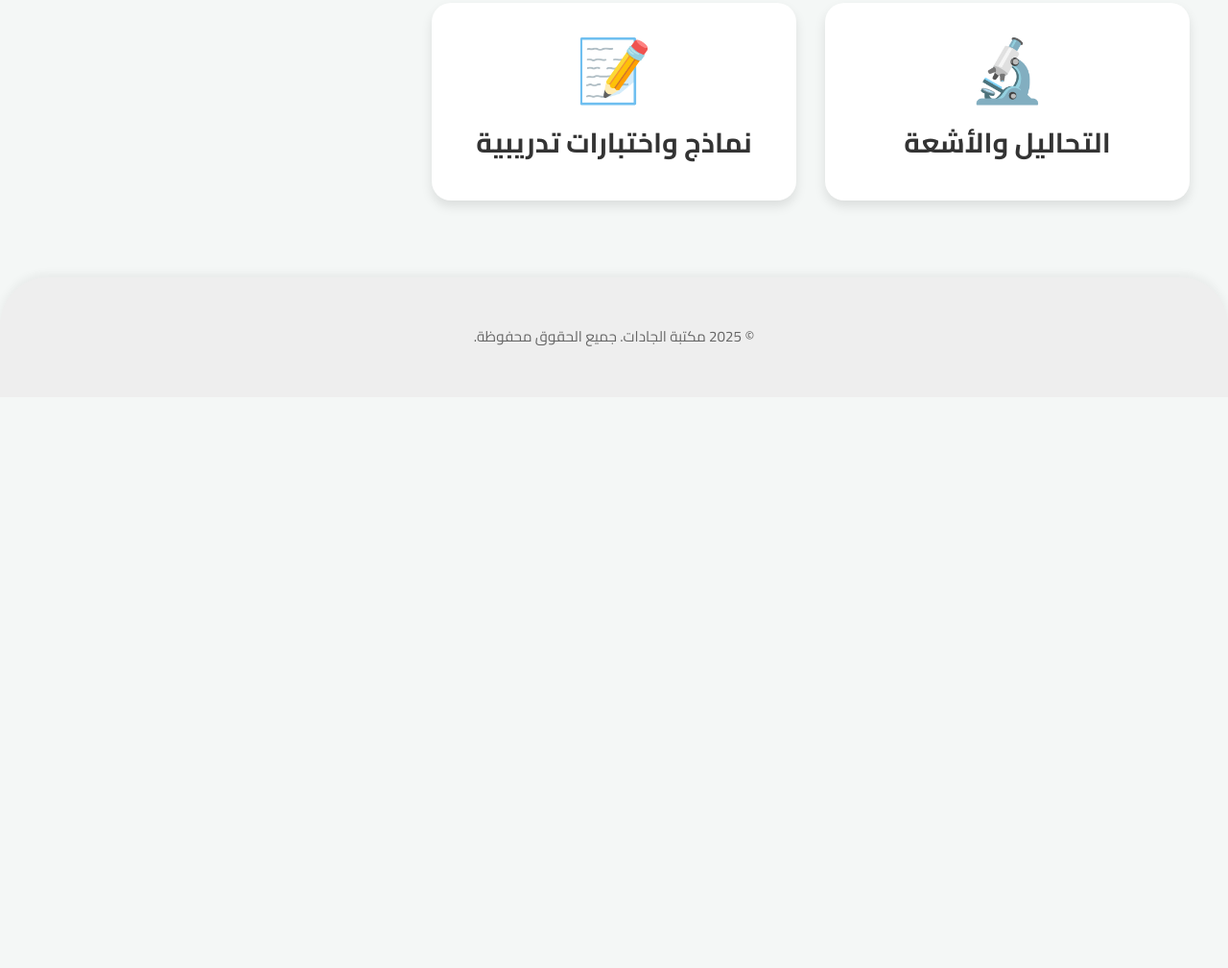
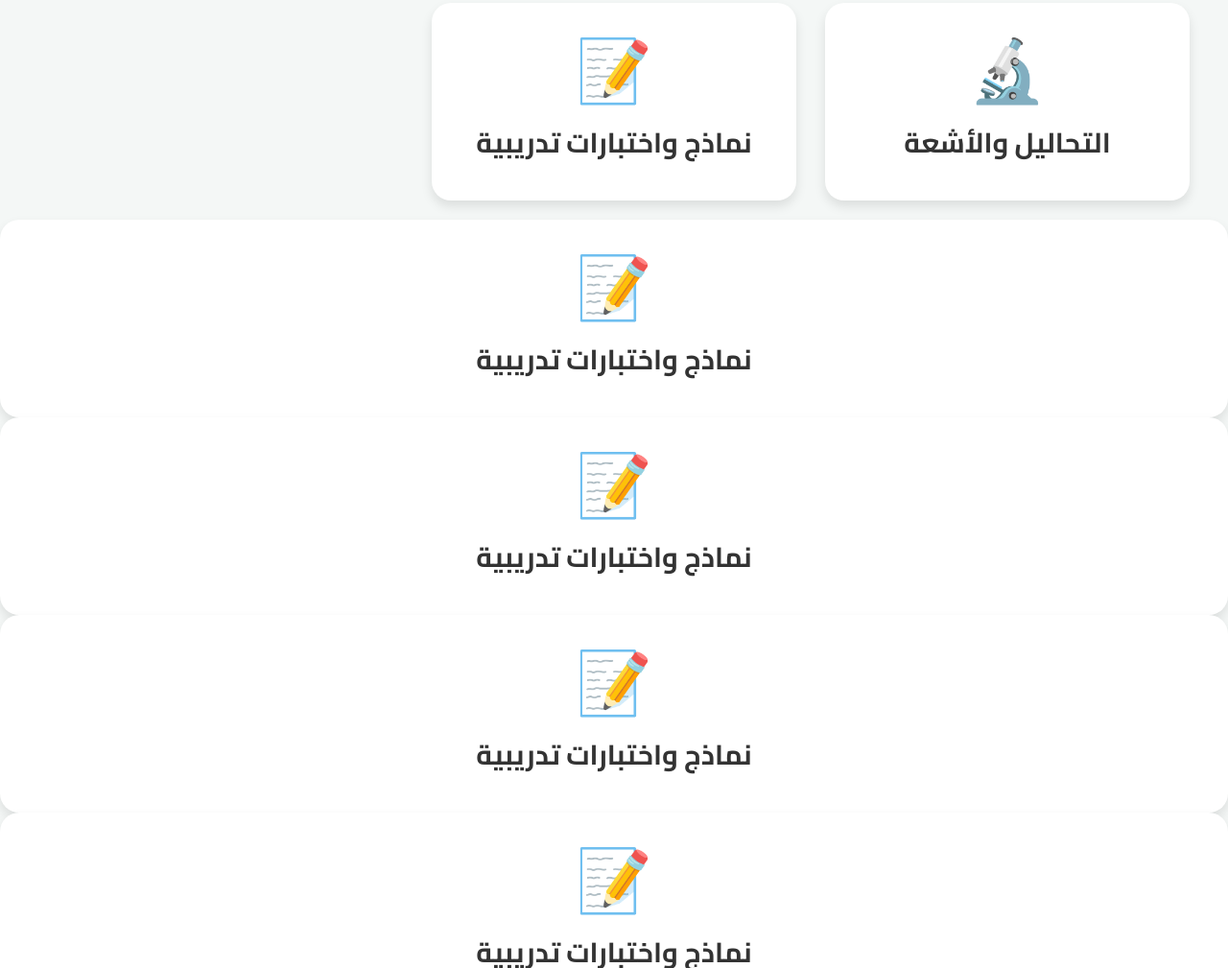
Before and after one commit to aljmalmo/nursing-library, a plain HTML site: page index.html in a window 1280 px wide. Shown: the part 1791-2800 px from the top of the page at 96% size. Before the commit the page ends 2205 px from the top, so only its background shows below. Drawn offline with Linux system fonts and the light colour scheme.

Commit message:
Update index.html

```diff
--- a/index.html
+++ b/index.html
@@ -234,7 +234,7 @@
     <div class="container">
         <header class="header">
             <div class="logo">60+ PDF Library</div>
-            <div class="subtitle">مكتبة الجادات</div>
+            <div class="subtitle">مكتبة التمريض الشاملة</div>
             <img src="Gemini_Generated_Image_qmdkw8qmdkw8qmdk.jpg" alt="مكتبة التمريض" class="hero-image">
         </header>
 
@@ -300,11 +300,62 @@
                 <div class="icon">📝</div>
                 <h3>نماذج واختبارات تدريبية</h3>
             </div>
+       </div>
+            <div class="section-card" onclick="location.href='tests.html'">
+                <div class="icon">📝</div>
+                <h3>نماذج واختبارات تدريبية</h3>
+            </div>
+
+
+           </div>
+            <div class="section-card" onclick="location.href='tests.html'">
+                <div class="icon">📝</div>
+                <h3>نماذج واختبارات تدريبية</h3>
+            </div>
+
+
+           </div>
+            <div class="section-card" onclick="location.href='tests.html'">
+                <div class="icon">📝</div>
+                <h3>نماذج واختبارات تدريبية</h3>
+            </div>
+
+
+           </div>
+            <div class="section-card" onclick="location.href='tests.html'">
+                <div class="icon">📝</div>
+                <h3>نماذج واختبارات تدريبية</h3>
+            </div>
+
+
+           </div>
+            <div class="section-card" onclick="location.href='tests.html'">
+                <div class="icon">📝</div>
+                <h3>نماذج واختبارات تدريبية</h3>
+            </div>
+
+
+           </div>
+            <div class="section-card" onclick="location.href='tests.html'">
+                <div class="icon">📝</div>
+                <h3>نماذج واختبارات تدريبية</h3>
+            </div>
+
+
+           </div>
+            <div class="section-card" onclick="location.href='tests.html'">
+                <div class="icon">📝</div>
+                <h3>نماذج واختبارات تدريبية</h3>
+            </div>
+
+
+
+
         </section>
     </div>
 
     <footer class="footer">
-        <p>&copy; 2025 مكتبة الجادات. جميع الحقوق محفوظة.</p>
+        <p>&copy; 2025 مكتبة التمريض جميع الحقوق محفوظة.</p>
     </footer>
 
     <script>
```
